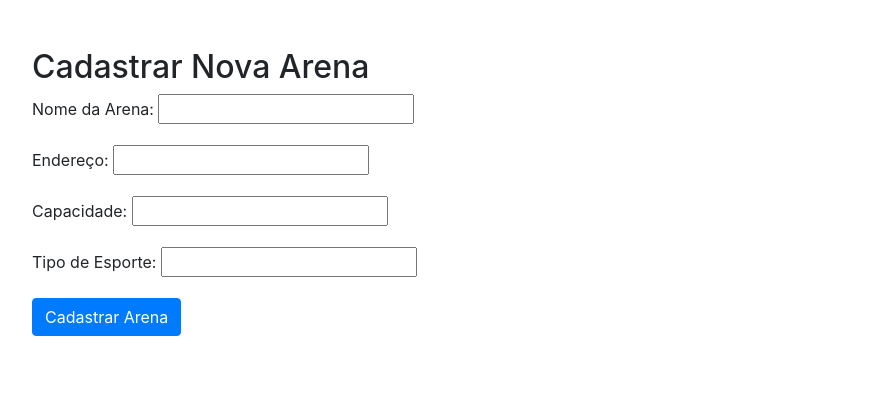
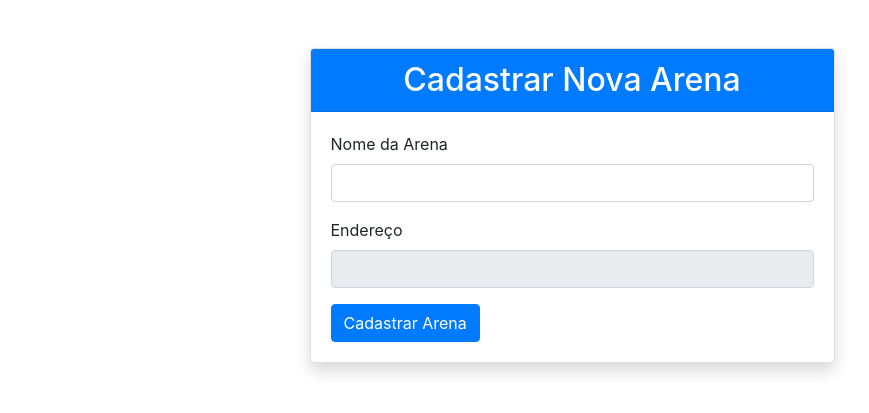
Before and after one commit to Syne-s/CadeURacha, a Django app: page /cadastrar_arena/ in a window 1280 px wide. Shown: the part 56-469 px from the top of the page, without its empty margins (68-937 px from the left). Run offline with Django 5.2, Linux system fonts and the light colour scheme; the visitor is signed in with stand-in values (Sample User, id 1); some libraries are stand-ins or nearby versions.

Commit message:
ajuste mapa na página, reformulação do formulário de registro arena

```diff
--- a/app_synes/forms.py
+++ b/app_synes/forms.py
@@ -12,8 +12,12 @@ class UserRegistrationForm(UserCreationForm):
 class ArenaForm(forms.ModelForm):
     class Meta:
         model = Arena
-        fields = ['nome', 'latitude', 'longitude', 'endereco', 'capacidade', 'tipo_esporte']
+        fields = ['nome', 'latitude', 'longitude', 'endereco']
         widgets = {
             'latitude': forms.HiddenInput(),
             'longitude': forms.HiddenInput(),
+            'endereco': forms.TextInput(attrs={
+                'class': 'form-control',
+                'placeholder': 'Endereço será preenchido automaticamente'
+            })
         }
--- a/app_synes/models.py
+++ b/app_synes/models.py
@@ -13,7 +13,7 @@ class Arena(models.Model):
     nome = models.CharField(max_length=200, verbose_name="Nome da Arena")
     latitude = models.FloatField(verbose_name="Latitude")
     longitude = models.FloatField(verbose_name="Longitude")
-    endereco = models.CharField(max_length=300, blank=True, null=True, verbose_name="Endereço")
+    endereco = models.CharField(max_length=300, verbose_name="Endereço")
     capacidade = models.IntegerField(blank=True, null=True, verbose_name="Capacidade")
     tipo_esporte = models.CharField(max_length=100, verbose_name="Tipo de Esporte")
 
--- a/app_synes/templates/app_synes/cadastrar_arena.html
+++ b/app_synes/templates/app_synes/cadastrar_arena.html
@@ -1,14 +1,63 @@
 {% extends 'app_synes/base.html' %}
+{% block title %}Cadastrar Nova Arena{% endblock %}
+{% block content %}
+<div class="container mt-5">
+    <div class="row justify-content-center">
+        <div class="col-md-6">
+            <div class="card shadow">
+                <div class="card-header bg-primary text-white">
+                    <h2 class="text-center mb-0">Cadastrar Nova Arena</h2>
+                </div>
+                <div class="card-body">
+                    <form method="post">
+                        {% csrf_token %}
+                        <div class="mb-3">
+                            <label for="id_nome" class="form-label">Nome da Arena</label>
+                            <input type="text" name="nome" id="id_nome" class="form-control" required>
+                        </div>
 
-{% block title %}Cadastrar Nova Arena{% endblock %}
+                        <div class="mb-3">
+                            <label for="id_endereco" class="form-label">Endereço</label>
+                            <input type="text" name="endereco" id="id_endereco" class="form-control" readonly>
+                        </div>
 
-{% block content %}
-<div class="container">
-    <h2>Cadastrar Nova Arena</h2>
-    <form method="post">
-        {% csrf_token %}
-        {{ form.as_p }}
-        <button type="submit" class="btn btn-primary">Cadastrar Arena</button>
-    </form>
+                        <input type="hidden" name="latitude" id="id_latitude">
+                        <input type="hidden" name="longitude" id="id_longitude">
+
+                        <div class="d-grid">
+                            <button type="submit" class="btn btn-primary">Cadastrar Arena</button>
+                        </div>
+                    </form>
+                </div>
+            </div>
+        </div>
+    </div>
 </div>
+
+<script>
+document.addEventListener('DOMContentLoaded', function() {
+    // Recuperar coordenadas da URL
+    const urlParams = new URLSearchParams(window.location.search);
+    const lat = urlParams.get('lat');
+    const lng = urlParams.get('lng');
+
+    // Definir valores nos campos hidden
+    document.getElementById('id_latitude').value = lat;
+    document.getElementById('id_longitude').value = lng;
+
+    // Buscar endereço via API do OpenStreetMap
+    if (lat && lng) {
+        fetch(`https://nominatim.openstreetmap.org/reverse?format=json&lat=${lat}&lon=${lng}`)
+        .then(response => response.json())
+        .then(data => {
+            const endereco = data.display_name;
+            document.getElementById('id_endereco').value = endereco;
+        })
+        .catch(error => {
+            console.error('Erro ao buscar endereço:', error);
+            document.getElementById('id_endereco').value = 'Endereço não encontrado';
+        });
+    }
+});
+</script>
 {% endblock %}
```
Also changed, not shown: app_synes/templates/app_synes/map.html (+12 -25 lines).
